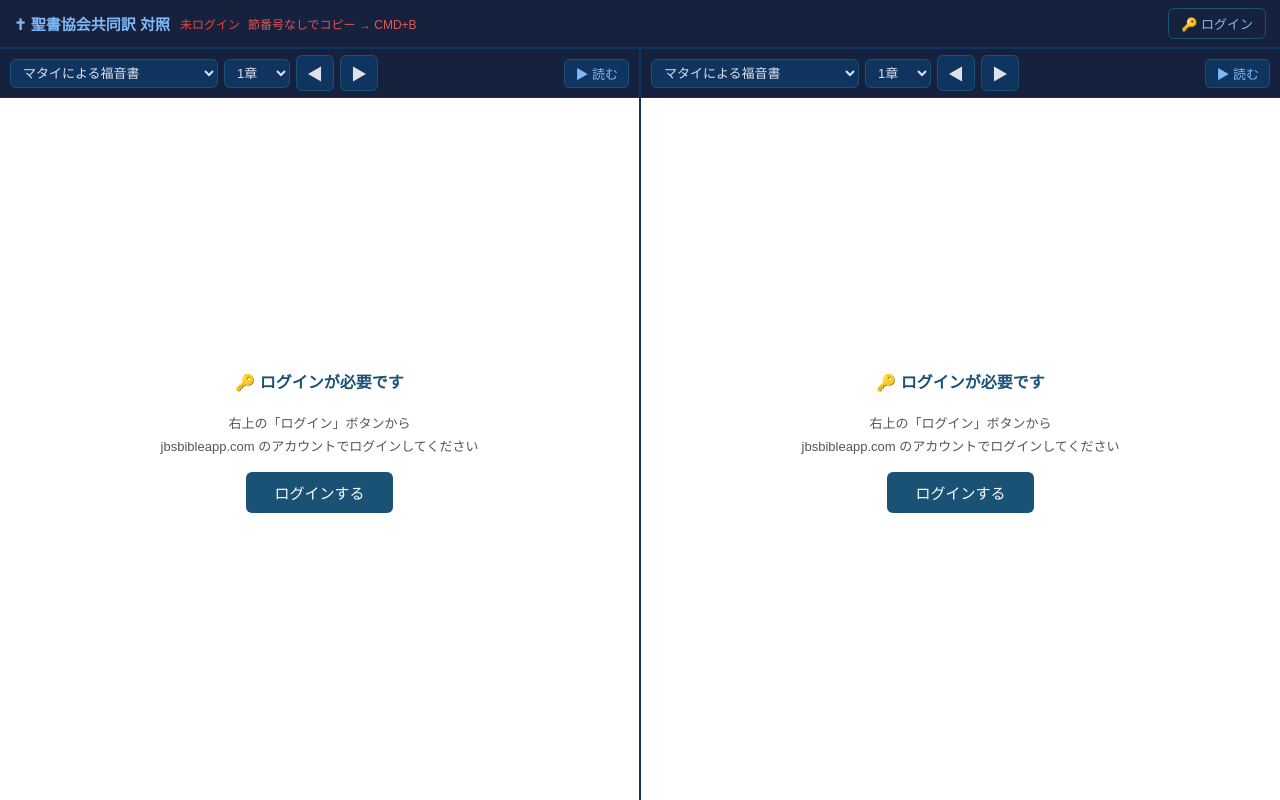
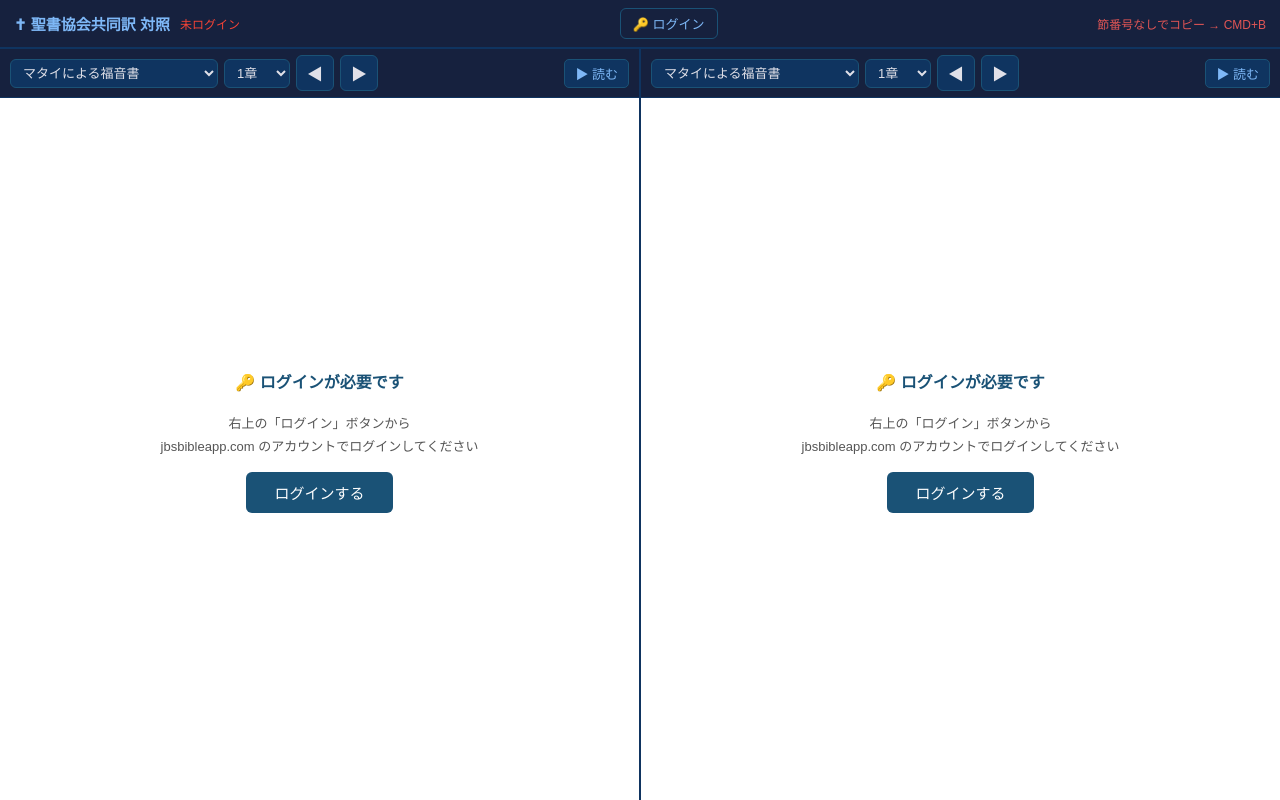
Before and after one commit to jesuslovesyoume1220/bible-jbs-compare, a Flask app: page / in a window 1280 px wide. Run offline with Flask 3, Linux system fonts and the light colour scheme; data that the repository does not hold is empty.

Commit message:
ヘッダーレイアウト調整：ID横にボタン並列、CMD+Bを右端に

```diff
--- a/templates/index.html
+++ b/templates/index.html
@@ -194,9 +194,9 @@
 <header>
   <h1>✝ 聖書協会共同訳 対照</h1>
   <span id="statusBar" class="status-bar">確認中…</span>
-  <span style="font-size:12px;color:#e05555;white-space:nowrap;">節番号なしでコピー → CMD+B</span>
-  <button class="btn-login-header" id="btnLoginHeader" onclick="openLogin()" style="margin-left:auto;">🔑 ログイン</button>
+  <button class="btn-login-header" id="btnLoginHeader" onclick="openLogin()">🔑 ログイン</button>
   <button class="btn-login-header" id="btnLogout" onclick="doLogout()" style="display:none;color:#f07070;border-color:#5c2a2a;">ログアウト</button>
+  <span style="margin-left:auto;font-size:12px;color:#e05555;white-space:nowrap;">節番号なしでコピー → CMD+B</span>
 </header>
 
 <div class="panels">
```
